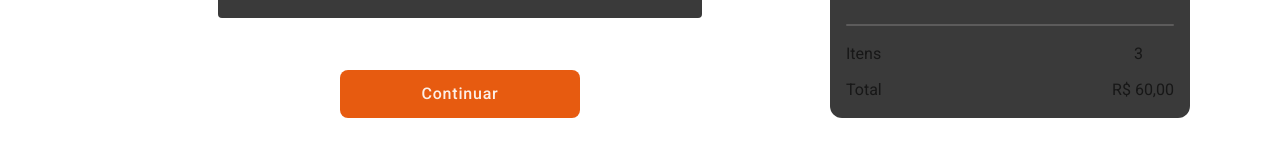
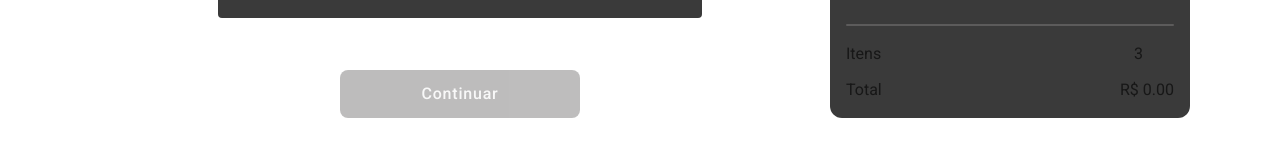
Before and after one commit to MaduDev003/LumiCine, a Next.js app: page /checkout/session in a window 1280 px wide. Shown: the part 798-952 px from the top of the page. Built offline with nearby package versions, Linux system fonts and the light colour scheme.

Commit message:
feat: persist at store for reload cases

```diff
--- a/src/features/checkout/components/CheckoutProduct.tsx
+++ b/src/features/checkout/components/CheckoutProduct.tsx
@@ -6,11 +6,19 @@ import DivisionBar from "@/src/components/ui/DivisorBar";
 export default function CheckoutProgress({ type }: CheckoutType) {
   const movie = useCheckoutStore((state) => state.movie);
   const session = useCheckoutStore((state) => state.session);
+  const tickets = useCheckoutStore((state) => state.tickets);
+
   const hasSessionInfo =
     session.language !== "" ||
     session.date !== null ||
-    session.time !== "" ||
-    session.ticket.length > 0;
+    session.time !== ""
+
+  function calcTotal() {
+    const fullTicketsPrice = tickets.full.price * tickets.full.quantity;
+    const halfTicketsPrice = tickets.half.price * tickets.half.quantity;
+
+    return (fullTicketsPrice + halfTicketsPrice).toFixed(2);
+  }
 
   return (
     <div className="flex-1 bg-secondary-dark p-4 rounded-xl flex flex-col">
@@ -72,7 +80,7 @@ export default function CheckoutProgress({ type }: CheckoutType) {
 
             <div className="flex justify-between mt-3">
             <p>Total</p>
-            <p>R$ 60,00</p>
+            <p>R$ {calcTotal()}</p>
             </div>
         </div>
       </div>
--- a/src/features/checkout/session/sessionPage.tsx
+++ b/src/features/checkout/session/sessionPage.tsx
@@ -14,9 +14,15 @@ import Header from "@/src/components/layout/Header";
 export default function SessionPage() {
     const [menu, setMenu] = useState(false);
     const { nowPlayingMoviesData, comingSoonMoviesData } = useMovieContext();
-    const movie = useCheckoutStore((state) => state.movie);
     const session = useCheckoutStore((state) => state.session);
     const setSession = useCheckoutStore((state) => state.setSession);
+    const tickets = useCheckoutStore((state) => state.tickets);
+    const setTickets = useCheckoutStore((state) => state.setTickets);
+    const canContinue =
+      session.language !== "" &&
+      session.time !== "" &&
+      (tickets.full.quantity > 0 || tickets.half.quantity > 0);
+
     const {
       visibleDates,
       hasNext,
@@ -24,6 +30,35 @@ export default function SessionPage() {
       handleNextDateFilter,
       handlePreviousDateFilter,
     } = useDateFilter(15, "session");
+
+    function updateTicketQuantity(
+    type: "half" | "full",
+    operationType: "plus" | "minus"
+    ) {
+      const value = operationType === "plus" ? 1 : -1;
+
+      if (type === "full") {
+        setTickets({
+          ...tickets,
+          full: {
+            ...tickets.full,
+            quantity: Math.max(0, tickets.full.quantity + value)
+          },
+        });
+      }
+
+      if(type === "half"){
+        setTickets({
+          ...tickets,
+          half: {
+            ...tickets.half,
+            quantity: Math.max(0, tickets.half.quantity + value)
+          },
+        });
+      }
+
+    }
+
 
   return (
     <>
@@ -138,16 +173,18 @@ export default function SessionPage() {
                                     <div className="flex items-center gap-3">
                                       <button
                                         className="w-8 h-8 rounded-full bg-background-dark/60 text-font-dark flex items-center justify-center hover:bg-background-dark/30 transition cursor-pointer"
+                                        onClick={() => updateTicketQuantity("full", "plus")}
                                       >
                                         <Plus size={18}/>
                                       </button>
 
                                       <span className="w-6 text-center text-font-dark font-medium">
-                                        0
+                                        {tickets.full.quantity}
                                       </span>
 
                                       <button
                                         className="w-8 h-8 rounded-full bg-background-dark/60 text-font-dark flex items-center justify-center  hover:bg-background-dark/30 transition cursor-pointer"
+                                        onClick={() => updateTicketQuantity("full", "minus")}
                                       >
                                         <Minus size={18}/>
                                       </button>
@@ -166,16 +203,18 @@ export default function SessionPage() {
                                     <div className="flex items-center gap-3">
                                       <button
                                         className="w-8 h-8 rounded-full bg-background-dark/60 text-font-dark flex items-center justify-center  hover:bg-background-dark/30 transition cursor-pointer"
+                                        onClick={() => updateTicketQuantity("half", "plus")}
                                       >
                                         <Plus size={18}/>
                                       </button>
 
                                       <span className="w-6 text-center text-font-dark font-medium">
-                                        0
+                                         {tickets.half.quantity}
                                       </span>
 
                                       <button
                                         className="w-8 h-8 rounded-full bg-background-dark/60 text-font-dark flex items-center justify-center  hover:bg-background-dark/30 transition cursor-pointer"
+                                        onClick={() => updateTicketQuantity("half", "minus")}
                                       >
                                         <Minus size={18}/>
                                       </button>
@@ -184,12 +223,27 @@ export default function SessionPage() {
                               </div>
                             </section>
                             <div className="flex justify-center">
-                              <ButtonCine text="Continuar" className="bg-accent w-60 text-font-dark
-                                  h-12
-                                  transition-all duration-300
-                                  hover:scale-105 cursor-pointer
-                                  hover:brightness-110
-                                  hover:shadow-[0_25px_60px_rgba(0,0,0,0.2)]" />
+                              <ButtonCine
+                                  text="Continuar"
+                                  className={`
+                                    w-60 h-12 text-font-dark
+                                    ${canContinue
+                                      ? `
+                                        bg-accent
+                                        transition-all duration-300
+                                        hover:scale-105
+                                        cursor-pointer
+                                        hover:brightness-110
+                                        hover:shadow-[0_25px_60px_rgba(0,0,0,0.2)]
+                                      `
+                                      : `
+                                        bg-tertiary-dark
+                                        cursor-not-allowed
+                                        opacity-50
+                                      `
+                                    }
+                                  `}
+                                />
                             </div>
                         </div>
                           <CheckoutProduct type="session"/>
--- a/src/store/checkoutStore.tsx
+++ b/src/store/checkoutStore.tsx
@@ -1,26 +1,32 @@
 import { create } from "zustand";
 import { MovieType } from "../types/movieType";
+import { persist } from "zustand/middleware";
 
-type ticket = {
-    quantity: number,
-    type: string,
-    value: number
-}
+type Ticket = {
+  quantity: number;
+  price: number;
+};
+
+type Tickets = {
+  half: Ticket;
+  full: Ticket;
+};
 
 interface Session {
   date: string;
-  ticket: Array<ticket>;
+  ticket: Ticket[];
   language: "Dublado" | "Legendado" | "";
-  time: string
+  time: string;
 }
 
 interface CheckoutStore {
   movie: MovieType | null;
   session: Session;
-
+  tickets: Tickets;
 
   setMovie: (movie: MovieType) => void;
   setSession: (session: Partial<Session>) => void;
+  setTickets: (tickets: Tickets) => void;
 
   clearCheckout: () => void;
 }
@@ -29,17 +35,30 @@ const initialSession: Session = {
   date: "",
   ticket: [],
   language: "",
-  time: ""
+  time: "",
 };
 
-export const useCheckoutStore = create<CheckoutStore>((set) => ({
+const initialTickets: Tickets = {
+  half: {
+    quantity: 0,
+    price: 10,
+  },
+  full: {
+    quantity: 0,
+    price: 20,
+  },
+};
+
+export const useCheckoutStore = create<CheckoutStore>()(
+  persist(
+    (set) => ({
       movie: null,
       session: initialSession,
-  tickets: [],
-  seats: [],
-  snacks: [],
+      tickets: initialTickets,
 
       setMovie: (movie) => set({ movie }),
+
+      setTickets: (tickets) => set({ tickets }),
 
       setSession: (session) =>
         set((state) => ({
@@ -49,10 +68,15 @@ export const useCheckoutStore = create<CheckoutStore>((set) => ({
           },
         })),
 
-
       clearCheckout: () =>
         set({
           movie: null,
-      session: initialSession
+          session: initialSession,
+          tickets: initialTickets,
         }),
-}));
+    }),
+    {
+      name: "checkout-storage",
+    }
+  )
+);
```
Lines whose indentation alone changed are shown as unchanged.
